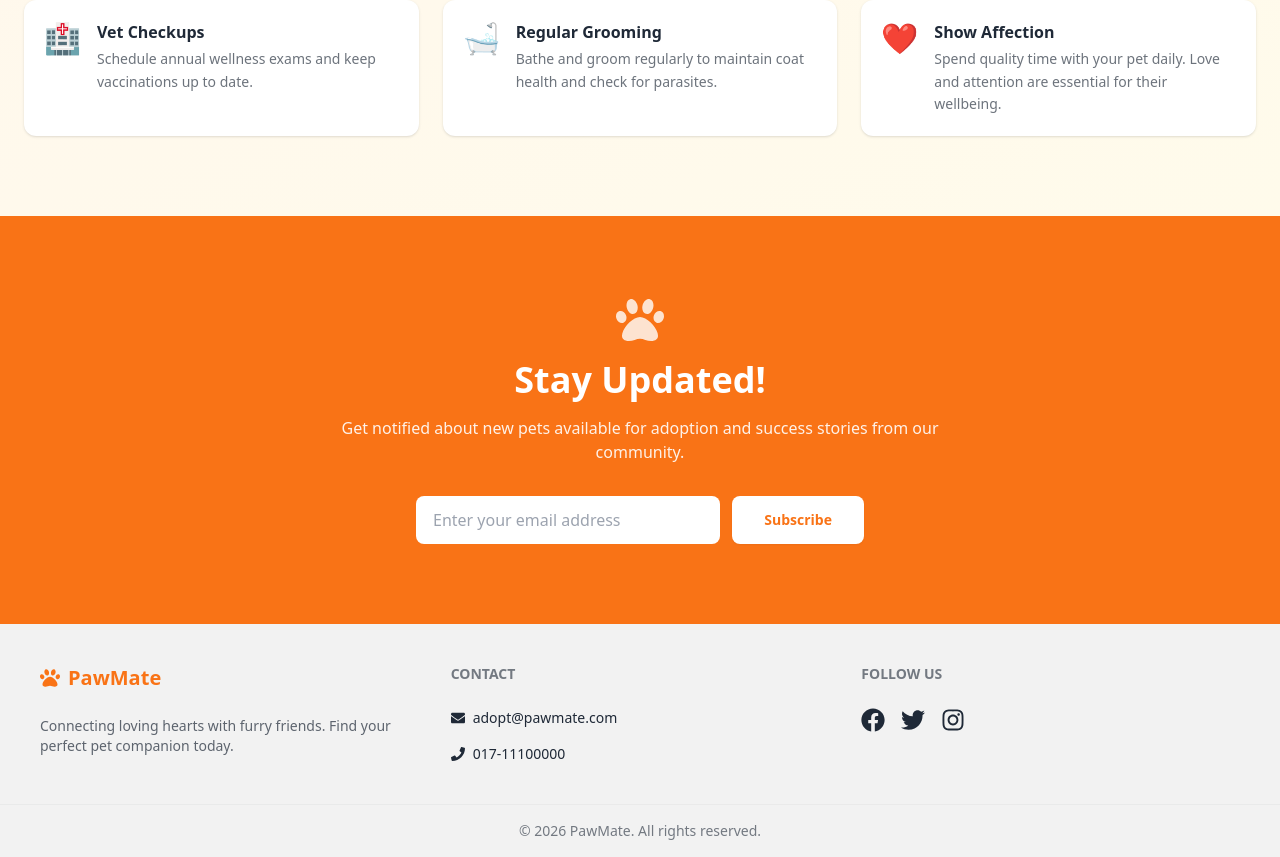
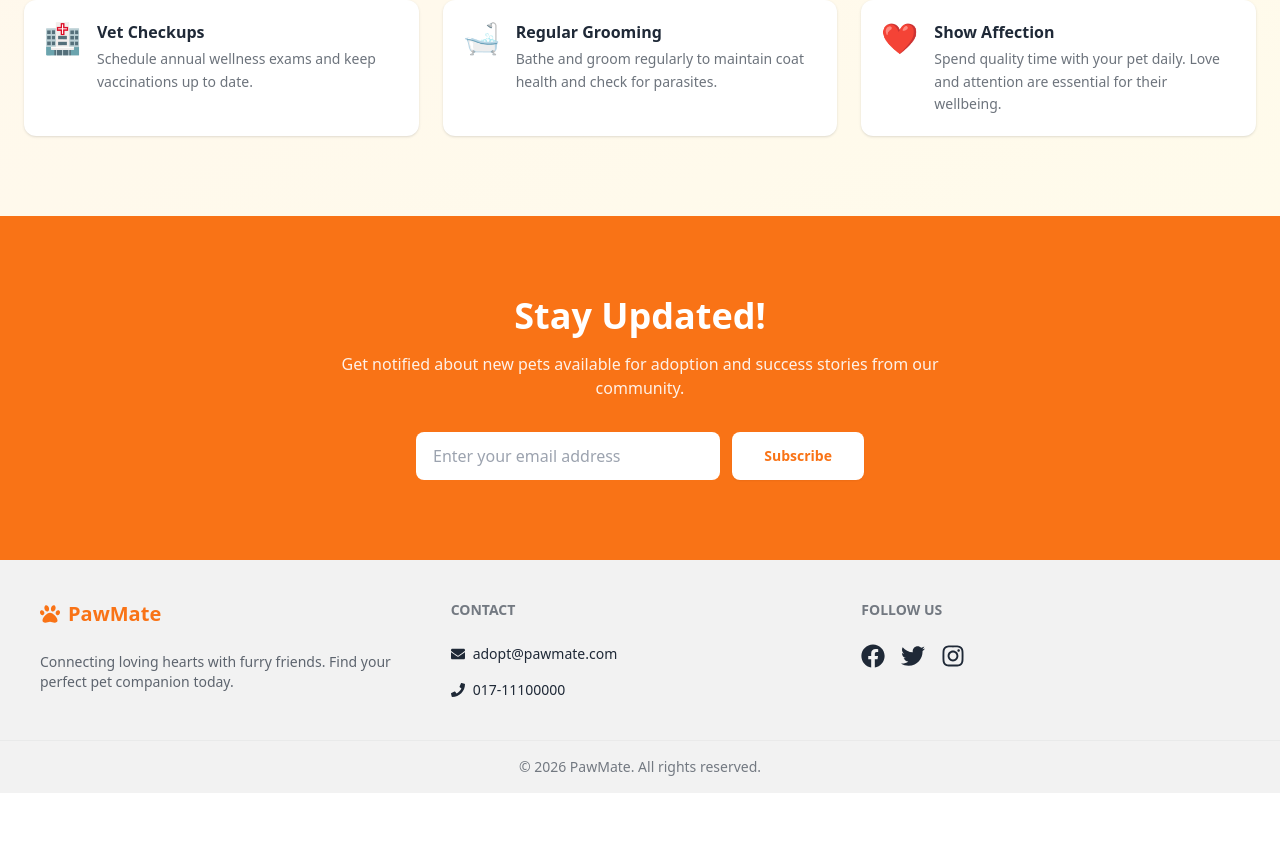
Before and after one commit to rokan45/pawmate-client, a React (Vite) app: page / in a window 1280 px wide. Shown: the part 2209-3066 px from the top of the page. After the commit the page ends 3002 px from the top, so only its background shows below. Built offline with nearby package versions, Linux system fonts and the light colour scheme; no server answers.

Commit message:
remove emoji from newsletter section

```diff
--- a/src/pages/Home/NewsletterSection.jsx
+++ b/src/pages/Home/NewsletterSection.jsx
@@ -15,7 +15,6 @@ const NewsletterSection = () => {
   return (
     <section className="py-20 bg-orange-500 text-white">
       <div className="max-w-2xl mx-auto px-6 text-center">
-        <FaPaw className="text-5xl mx-auto mb-4 opacity-80" />
         <h2 className="text-4xl font-bold mb-4">Stay Updated!</h2>
         <p className="mb-8 opacity-90">Get notified about new pets available for adoption and success stories from our community.</p>
         <form onSubmit={handleSubmit} className="flex flex-col sm:flex-row gap-3 max-w-md mx-auto">
```
